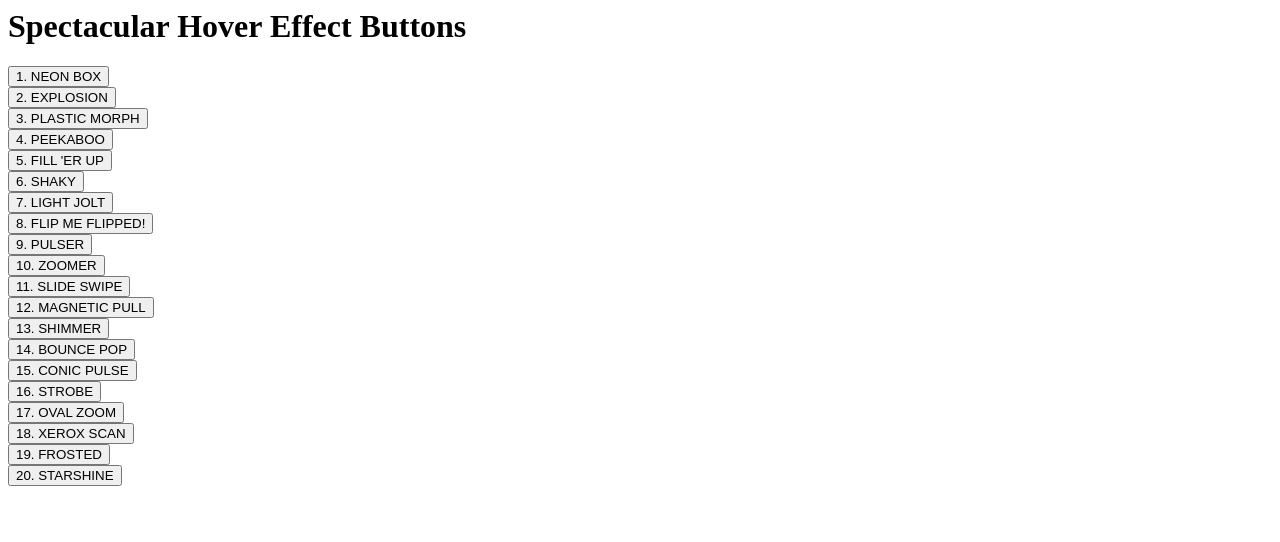
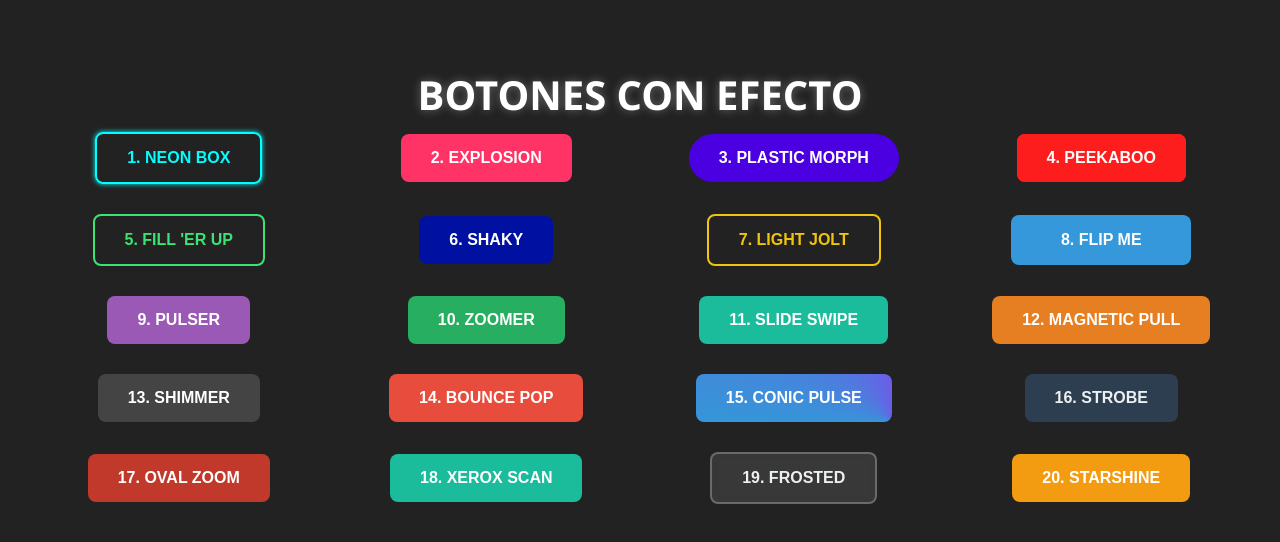
Before and after one commit to uid90/botones-CSS, a plain HTML site: page index.html in a window 1280 px wide. Drawn offline with Linux system fonts and the light colour scheme.

Commit message:
Update index.html

```diff
--- a/index.html
+++ b/index.html
@@ -1,4 +1,6 @@
- <h1>Spectacular Hover Effect Buttons</h1>
+ <h1>BOTONES CON EFECTO</h1>
+
+ <link rel="stylesheet" href="style.css">
 
   <div class="container">
     <div class="btn-container"><button class="btn-effect-1">1. NEON BOX</button></div>
```
